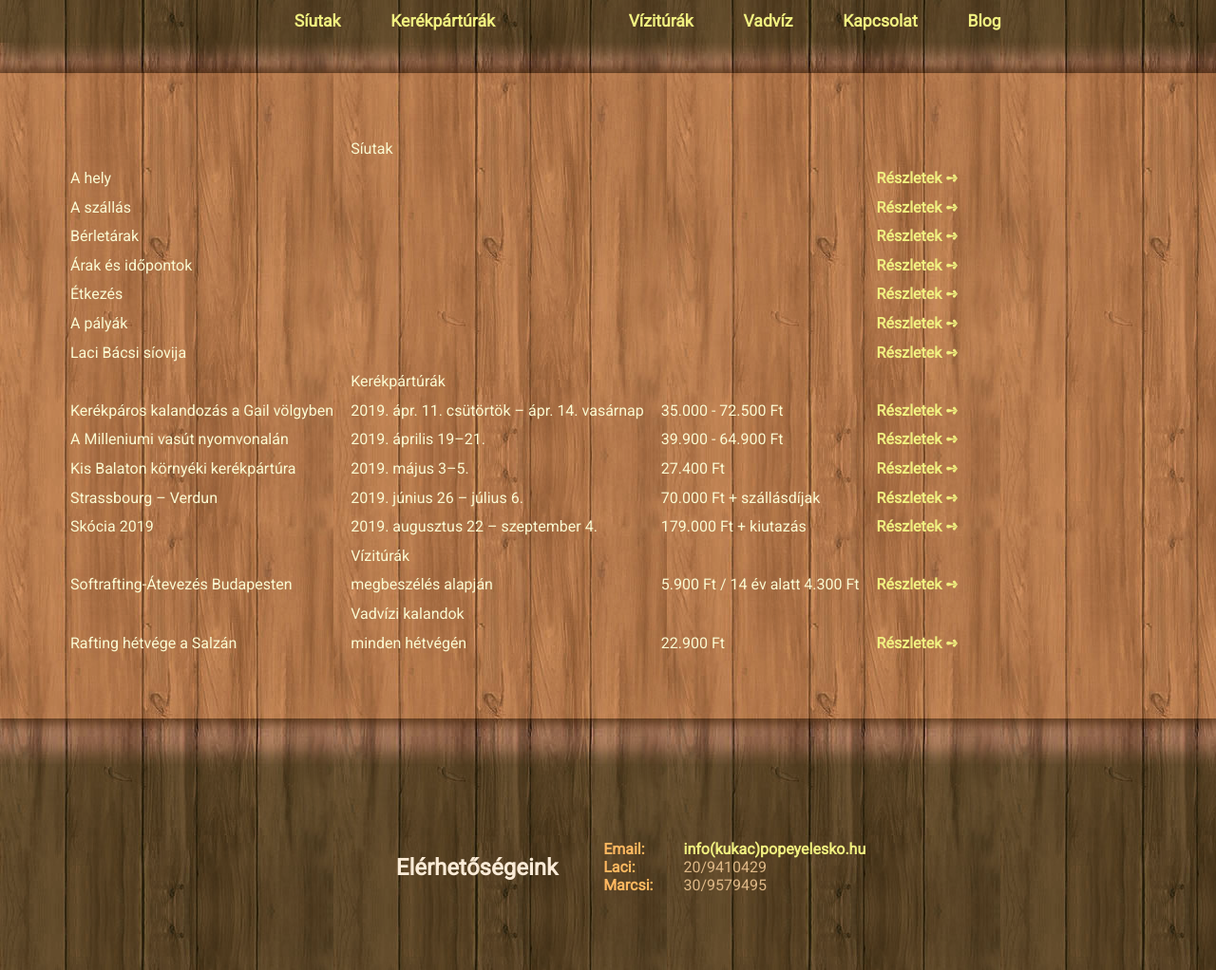
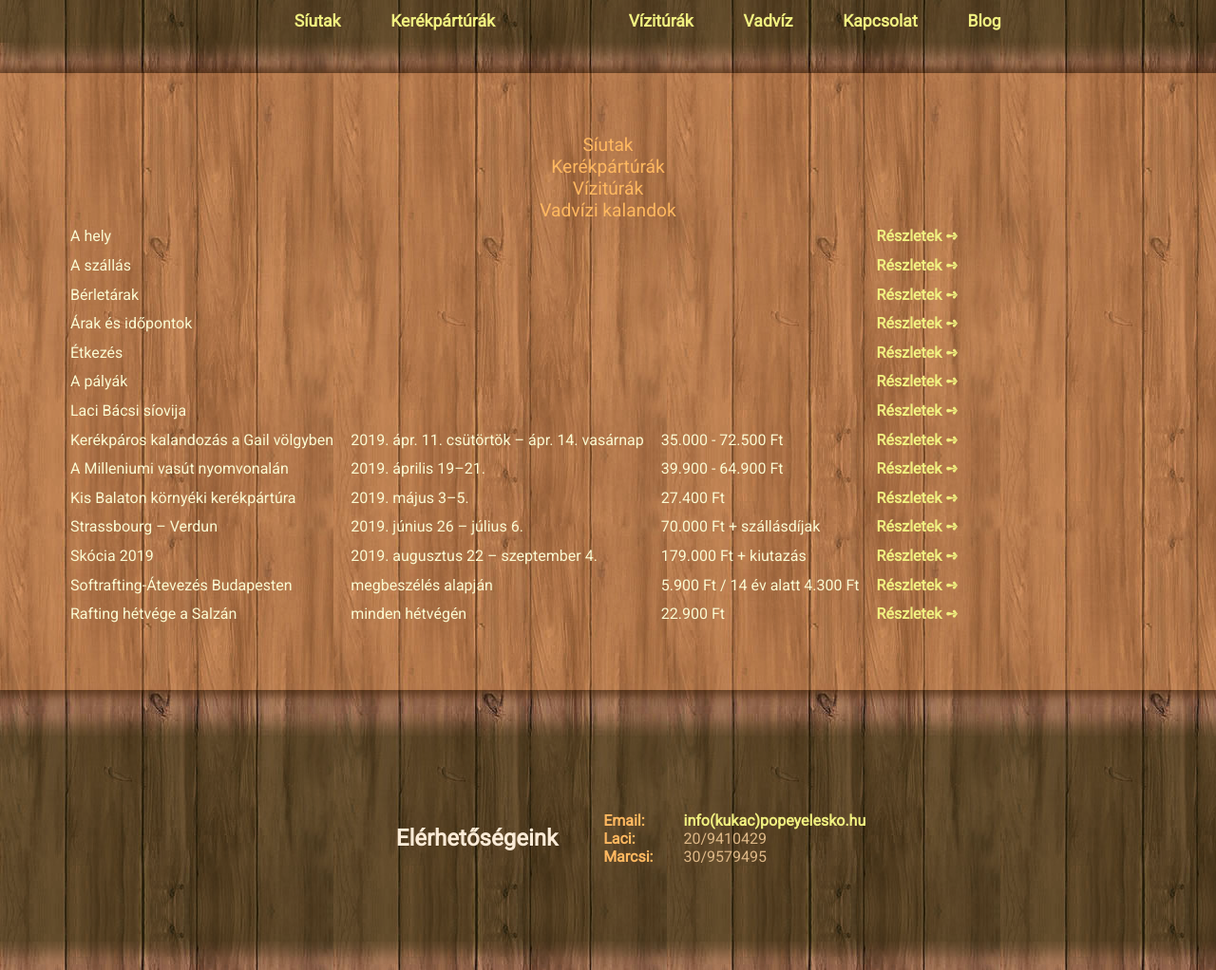
Before and after one commit to popeye-archive/popeye-weblap, a Jekyll site: the page built from naptar.html, in a window 1280 px wide. Shown: the whole page at 95% size. Built offline with Jekyll 4.4.1, drawn with Linux system fonts in a browser that asks for light colours.

Commit message:
Naptar:  lenyitható kategóriák.

```diff
--- a/naptar.html
+++ b/naptar.html
@@ -2,16 +2,19 @@
 title: Naptár — Popeye Leskó Kalandtúrák
 published: true
 ---
+<style>
+	.kategoria { font-size: 1.2em; color: #ffb860; }
+</style>
+
+
 <section class="main" id="naptar">
 <table>
 <tbody>
-	{% for kat in site.data.kategoriak %}
-	{% assign kategoriaId = kat.kategoriaId %}
-	<th class="kategoria">
-		<td colspan="4">
-			{{kat.kategoriaNev}}
-		</td>
-	</th>
+
+{% for kat in site.data.kategoriak %}
+{% assign kategoriaId = kat.kategoriaId %}
+<details>
+	<summary class="kategoria">{{kat.kategoriaNev}}</summary>
 
 	{% for leiras in kat.turak %}{% unless leiras.regi %}{%
 	 assign turaId = leiras.turaId %}{%
@@ -43,7 +46,9 @@
 	</tr>
 	{% endunless %}{% endfor %}
 
-	{% endfor %}
+</details>
+{% endfor %}
+
 </tbody>
 </table>
 </section>
```
